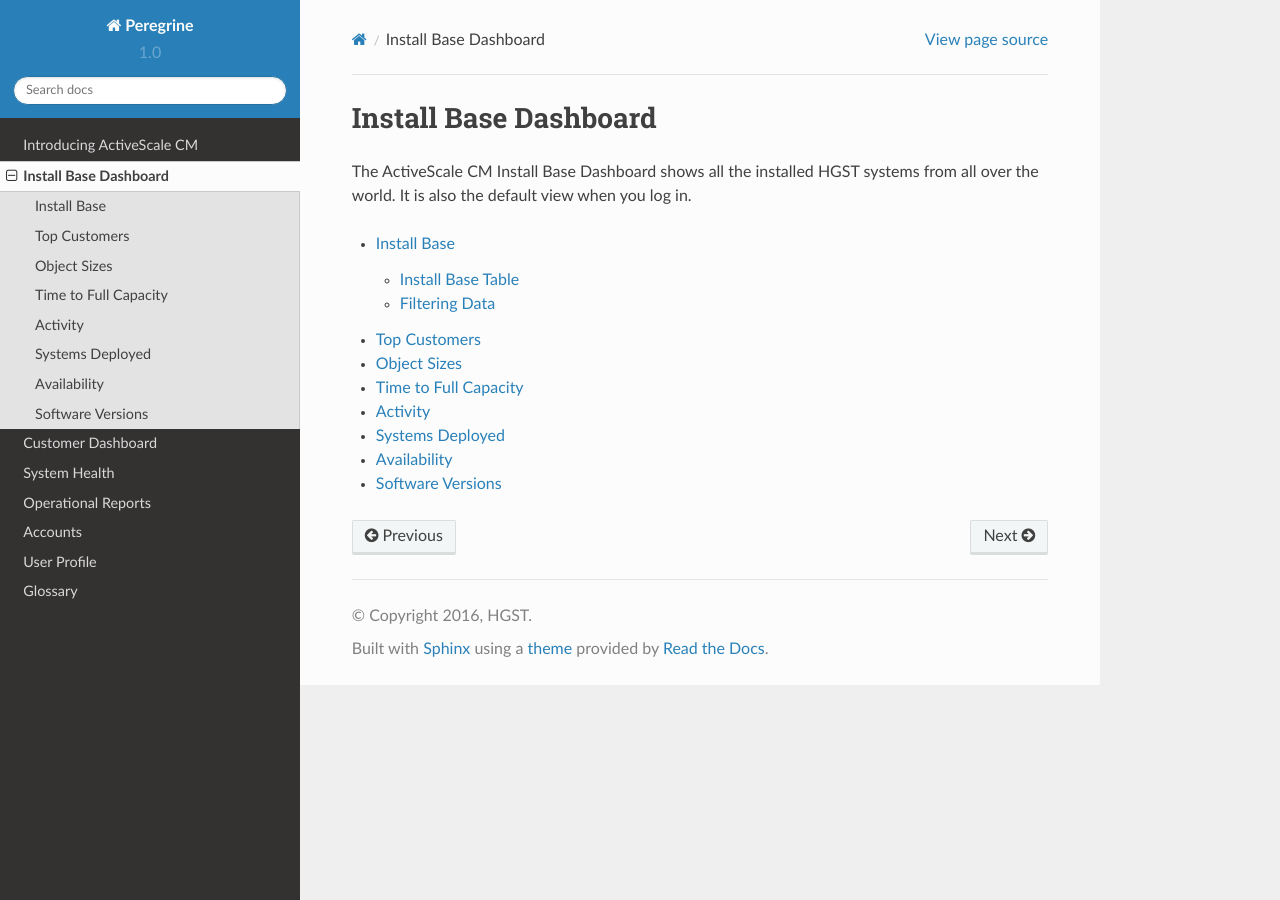
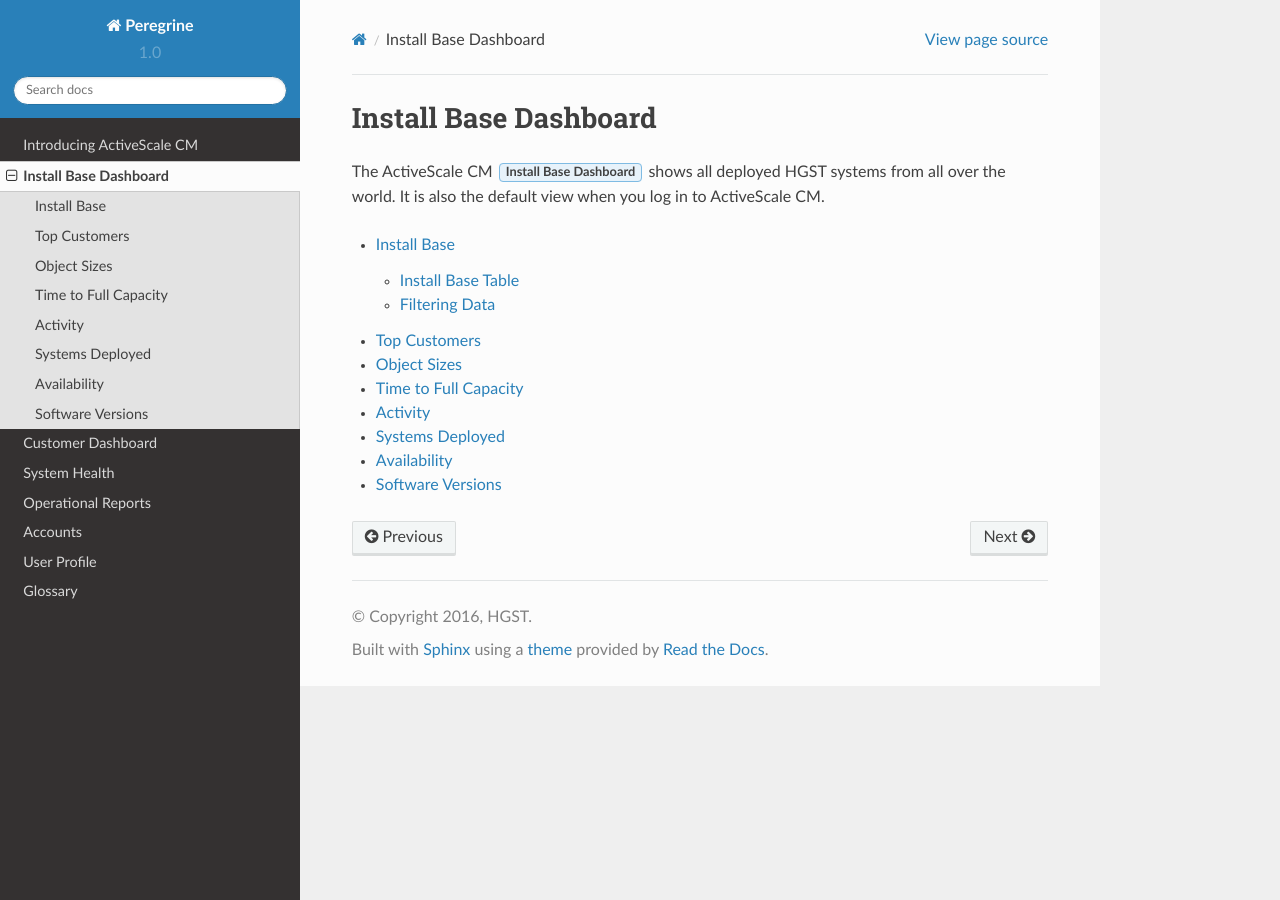
Before and after one commit to tdewolf/peregrine, a Sphinx documentation site: the page built from source/install_base_dashboard/install_base_dashboard.rst, in a window 1280 px wide. Built offline with Sphinx 7.4.7 and the Read the Docs theme 2.0.0, drawn with Linux system fonts in a browser that asks for light colours; pages that are not in the unit, such as notebooks, are missing from menus.

Commit message:
fix link in install_base_dashboard.rst

```diff
--- a/source/install_base_dashboard/install_base_dashboard.rst
+++ b/source/install_base_dashboard/install_base_dashboard.rst
@@ -7,8 +7,8 @@
 Install Base Dashboard
 ======================
 
-The |prod| :term:`Install Base Dashboard` shows all the installed |comp| systems from all over the world. It is also the
-default view when you log in.
+The |prod| :guilabel:`Install Base Dashboard` shows all deployed |comp| systems from all over the world.
+It is also the default view when you log in to |prod|.
 
 .. toctree::
 
```
